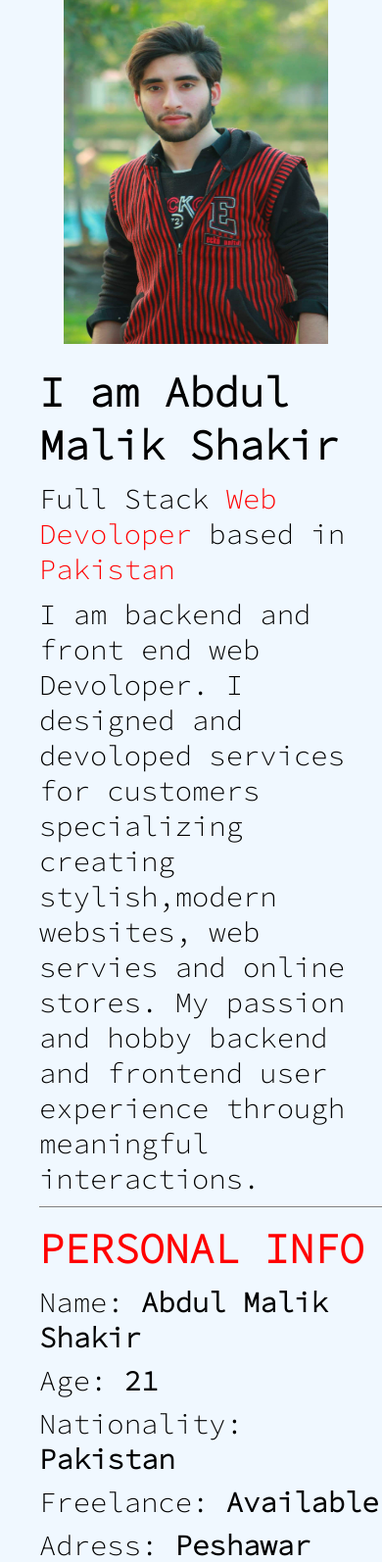
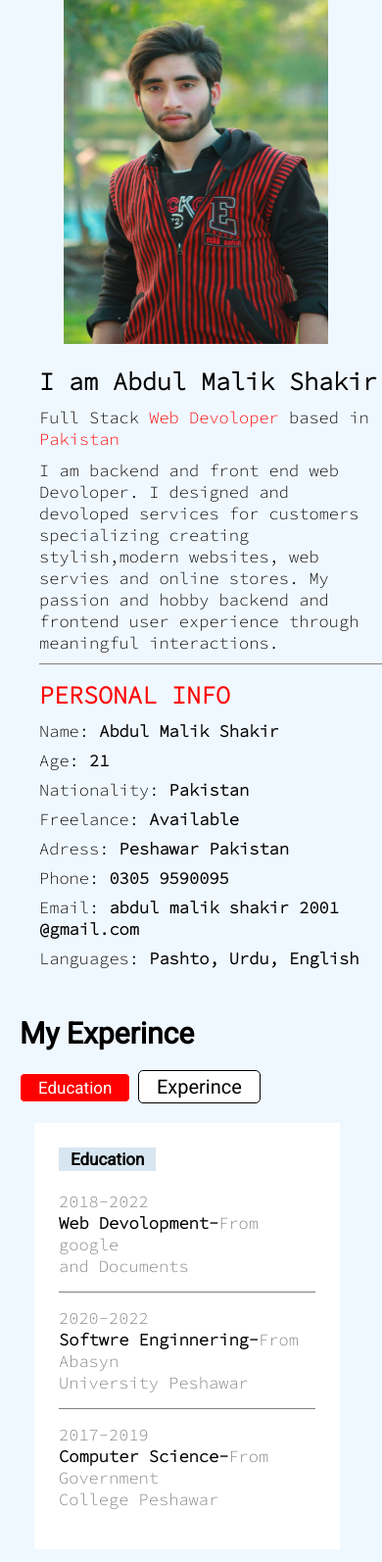
Before and after one commit to abdulmalikshakir2001/Hire-freelancer-for-web-devolopment.github.io, a Django app: page /about in a window 390 px wide. Shown: the part 359-1953 px from the top of the page at 98% size. Run offline with Django 4.2, Linux system fonts and the light colour scheme; some libraries are stand-ins or nearby versions.

Commit message:
changes in responsivness font style

```diff
--- a/information_about_malik/static/cssdesigns/responsive.css
+++ b/information_about_malik/static/cssdesigns/responsive.css
@@ -8,7 +8,6 @@
     /* .personal_Info_Main{ */
         /* flex-direction: column; */
     /* } */
-
 
     .info_Main_Div{
         flex-wrap: wrap;
@@ -103,7 +102,7 @@
     }
     .malik_Experince_Divs{
         flex-direction: column;
-        font-size: 2em;
+        font-size: 1em;
     }
     .malik_Experince_Div{
         width: 80%;
@@ -119,7 +118,7 @@
         margin-top: 40px;
     }
      .about_Malik_Info{
-         font-size: 17px;
+         font-size: 10px;
      }
      .space{
          display: none;
```
